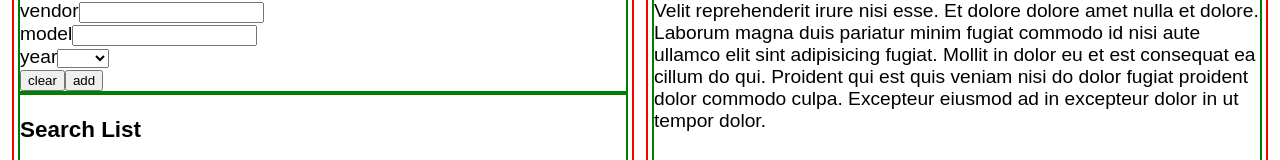
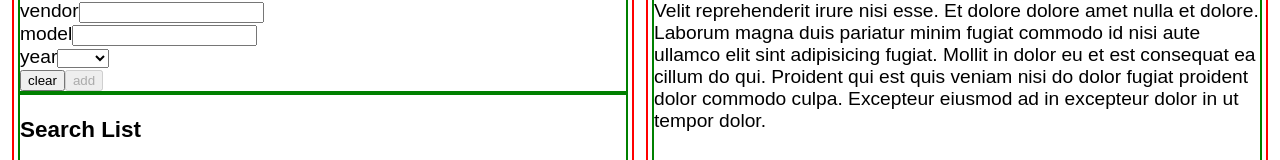
Before and after one commit to devszark/web-app-t, an Angular app: page / in a window 1280 px wide. Shown: the part 151-311 px from the top of the page. Built offline with nearby package versions, Linux system fonts and the light colour scheme.

Commit message:
Validatin added and "add" button disabled

```diff
--- a/src/app/feature/form/form.component.html
+++ b/src/app/feature/form/form.component.html
@@ -3,11 +3,11 @@
     <form (ngSubmit)="onSubmit()" #f="ngForm">
         <div>
             <label for="vendor">vendor</label>
-            <input type="text" ngModel name="vendor">
+            <input type="text" ngModel name="vendor" required>
         </div>
         <div>
             <label for="model">model</label>
-            <input type="text" ngModel name="model">
+            <input type="text" ngModel name="model" required>
         </div>
         <div>
             <label for="year">year</label>
@@ -18,6 +18,6 @@
             </select>
         </div>
         <button type="reset" (click)="onReset()">clear</button>
-        <button type="submit">add</button>
+        <button type="submit" [disabled]="!f.valid">add</button>
     </form>
 </div>
--- a/src/app/feature/form/form.component.ts
+++ b/src/app/feature/form/form.component.ts
@@ -11,7 +11,7 @@ export class FormComponent {
 
   onSubmit() {
     console.log("Submit pressed!");
-    console.log(this.addCarForm.value);
+    console.log(this.addCarForm.valid);
   }
 
   onReset(){
```
